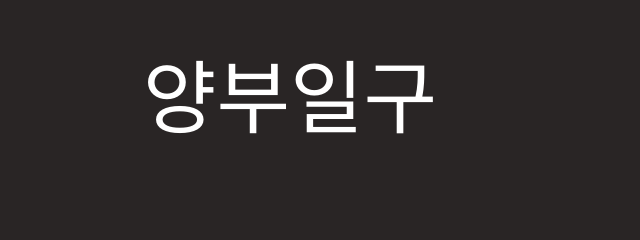
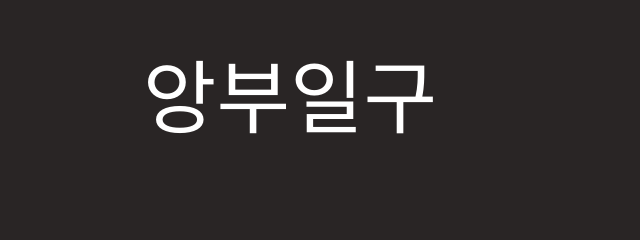
Before and after one commit to gaeguli/--, a plain HTML site: page index.html in a window 1280 px wide. Shown: the part 4844-5084 px from the top of the page, 0-640 px from the left. Drawn offline with Linux system fonts and the light colour scheme; a web font is replaced by a local one.

Commit message:
index.html 업데이트

```diff
--- a/index.html
+++ b/index.html
@@ -16,7 +16,7 @@
                 <div id="box" style="background-color: white; display: none;">
                     <span style="margin-left: 10px;" class="headee" onclick="window.scrollBy({top: section1.getBoundingClientRect().top, behavior: 'smooth'});">장영실을 아끼는 왕들</span>
                     <span style="margin-left: 10px;" class="headee" onclick="window.scrollBy({top: section2.getBoundingClientRect().top, behavior: 'smooth'});">조선 최초의 혼천의</span>
-                    <span style="margin-left: 10px;" class="headee" onclick="window.scrollBy({top: section3.getBoundingClientRect().top, behavior: 'smooth'});">양부일구</span>
+                    <span style="margin-left: 10px;" class="headee" onclick="window.scrollBy({top: section3.getBoundingClientRect().top, behavior: 'smooth'});">앙부일구</span>
                     <span style="margin-left: 10px;" class="headee" onclick="window.scrollBy({top: section4.getBoundingClientRect().top, behavior: 'smooth'});">자격루</span>
                     <span style="margin-left: 10px;" class="headee" onclick="window.scrollBy({top: section5.getBoundingClientRect().top, behavior: 'smooth'});type();">쫓겨나는 장영실</span>
                 </div>
@@ -67,7 +67,7 @@
         <div id="three" style="margin-top: 300px;"></div>
         <div class="p3">
             <div>
-                <p class="main_t">양부일구</p>
+                <p class="main_t">앙부일구</p>
                 <p>하늘을 바라보는 가마솥 해시계라는 뜻으로,</p><br>
                 <p>12지신으로 표시하여 백성들이 쉽게 시간을 읽을 수 있게 하였다.</p>
             </div>
```
